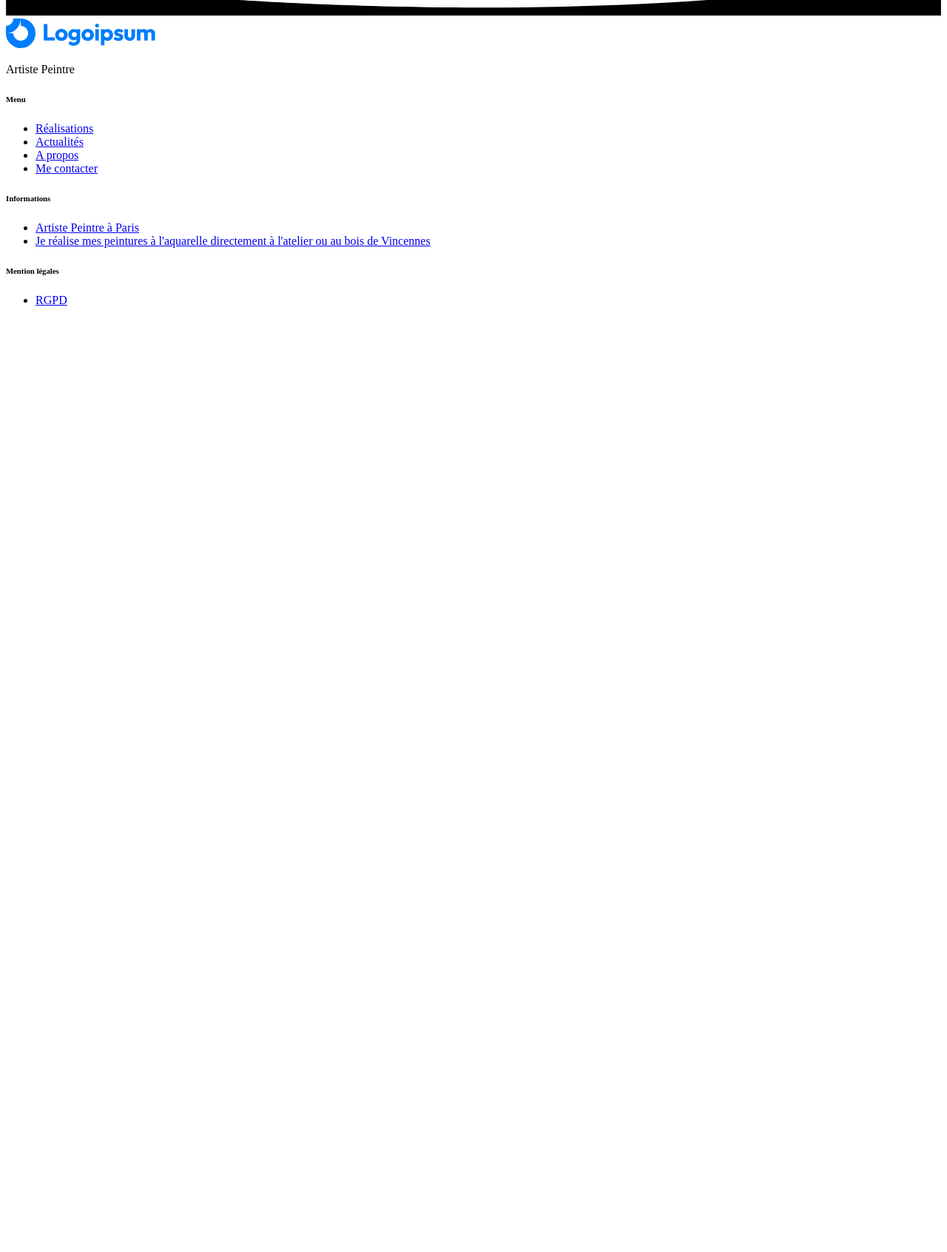
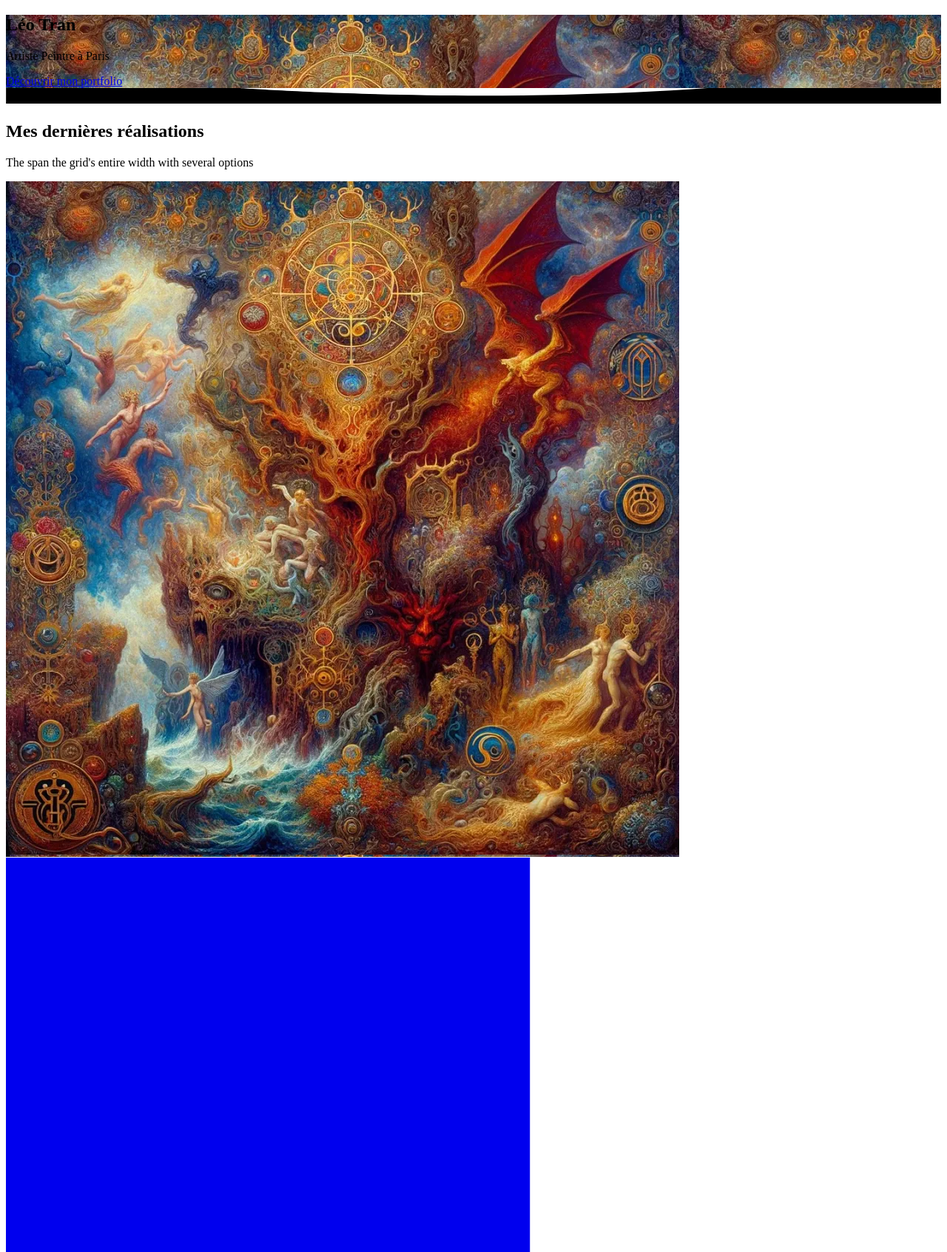
Before and after one commit to yeyo671/projet_cda, a Symfony app: template templates/home/index.html.twig in a window 1280 px wide. Shown: the part 228-1920 px from the top of the page at 74% size. Before the commit the page ends 641 px from the top, so only its background shows below. Run offline with Twig, Linux system fonts and the light colour scheme; the template is opened without the code that fills it, so the values that code supplies are empty; some libraries are stand-ins or nearby versions.

Commit message:
Add homepage

```diff
--- a/src/Controller/HomeController.php
+++ b/src/Controller/HomeController.php
@@ -8,7 +8,7 @@
 
 class HomeController extends AbstractController
 {
-    #[Route('/home', name: 'app_home')]
+    #[Route('/', name: 'app_home')]
     public function index(): Response
     {
         return $this->render('home/index.html.twig', [
--- /dev/null
+++ b/templates/home/blogpost.html.twig
@@ -0,0 +1,270 @@
+<!-- ARTICLES -->
+    <section class="pt-7 pt-md-10">
+      <div class="container">
+        <div class="row align-items-center mb-5">
+          <div class="col-12 col-md">
+
+            <!-- Heading -->
+            <h3 class="mb-0">
+              Latest Stories
+            </h3>
+
+            <!-- Text -->
+            <p class="mb-0 text-body-secondary">
+              Here’s what we've been up to recently.
+            </p>
+
+          </div>
+          <div class="col-12 col-md-auto">
+
+            <!-- Button -->
+            <a href="#!" class="btn btn-sm btn-outline-gray-300 d-none d-md-inline">
+              View all
+            </a>
+
+          </div>
+        </div> <!-- / .row -->
+        <div class="row">
+          <div class="col-12 col-md-6 col-lg-4 d-flex">
+
+            <!-- Card -->
+            <div class="card mb-6 mb-lg-0 shadow-light-lg lift lift-lg">
+
+              <!-- Image -->
+              <a class="card-img-top" href="#!">
+
+                <!-- Image -->
+                <img src="assets/img/photos/photo-15.jpg" alt="..." class="card-img-top">
+
+                <!-- Shape -->
+                <div class="position-relative">
+                  <div class="shape shape-bottom shape-fluid-x text-white">
+                    <svg viewBox="0 0 2880 480" fill="none" xmlns="http://www.w3.org/2000/svg"><path fill-rule="evenodd" clip-rule="evenodd" d="M2160 0C1440 240 720 240 720 240H0v240h2880V0h-720z" fill="currentColor"/></svg>                  </div>
+                </div>
+
+              </a>
+
+              <!-- Body -->
+              <a class="card-body" href="#!">
+
+                <!-- Heading -->
+                <h3>
+                  Cafe Coworking Has Become the Norm.
+                </h3>
+
+                <!-- Text -->
+                <p class="mb-0 text-body-secondary">
+                  Lorem ipsum dolor sit amet, consectetur adipiscing elit. Duis nec condimentum quam.
+                </p>
+
+              </a>
+
+              <!-- Meta -->
+              <a class="card-meta mt-auto" href="#!">
+
+                <!-- Divider -->
+                <hr class="card-meta-divider">
+
+                <!-- Avatar -->
+                <div class="avatar avatar-sm me-2">
+                  <img src="assets/img/avatars/avatar-1.jpg" alt="..." class="avatar-img rounded-circle">
+                </div>
+
+                <!-- Author -->
+                <h6 class="text-uppercase text-body-secondary me-2 mb-0">
+                  Ab Hadley
+                </h6>
+
+                <!-- Date -->
+                <p class="h6 text-uppercase text-body-secondary mb-0 ms-auto">
+                  <time datetime="2019-05-02">May 02</time>
+                </p>
+
+              </a>
+
+            </div>
+
+          </div>
+          <div class="col-12 col-md-6 col-lg-4 d-flex">
+
+            <!-- Card -->
+            <div class="card mb-6 mb-lg-0 shadow-light-lg lift lift-lg">
+
+              <!-- Image -->
+              <a class="card-img-top" href="#!">
+
+                <!-- Image -->
+                <img src="assets/img/photos/photo-14.jpg" alt="..." class="card-img-top">
+
+                <!-- Shape -->
+                <div class="position-relative">
+                  <div class="shape shape-bottom shape-fluid-x text-white">
+                    <svg viewBox="0 0 2880 480" fill="none" xmlns="http://www.w3.org/2000/svg"><path fill-rule="evenodd" clip-rule="evenodd" d="M2160 0C1440 240 720 240 720 240H0v240h2880V0h-720z" fill="currentColor"/></svg>                  </div>
+                </div>
+
+              </a>
+
+              <!-- Body -->
+              <a class="card-body" href="#!">
+
+                <!-- Heading -->
+                <h3>
+                  Weekly Roundtable Meetings Saved Us.
+                </h3>
+
+                <!-- Text -->
+                <p class="mb-0 text-body-secondary">
+                  Lorem ipsum dolor sit amet, consectetur adipiscing elit. Duis nec condimentum quam.
+                </p>
+
+              </a>
+
+              <!-- Meta -->
+              <a class="card-meta mt-auto" href="#!">
+
+                <!-- Divider -->
+                <hr class="card-meta-divider">
+
+                <!-- Avatar -->
+                <div class="avatar avatar-sm me-2">
+                  <img src="assets/img/avatars/avatar-2.jpg" alt="..." class="avatar-img rounded-circle">
+                </div>
+
+                <!-- Author -->
+                <h6 class="text-uppercase text-body-secondary me-2 mb-0">
+                  Adolfo Hess
+                </h6>
+
+                <!-- Date -->
+                <p class="h6 text-uppercase text-body-secondary mb-0 ms-auto">
+                  <time datetime="2019-05-02">May 02</time>
+                </p>
+
+              </a>
+
+            </div>
+
+          </div>
+          <div class="col-12 col-md-6 col-lg-4 d-flex">
+
+            <!-- Card -->
+            <div class="card mb-6 mb-md-0 shadow-light-lg lift lift-lg">
+
+              <!-- Image -->
+              <a class="card-img-top" href="#!">
+
+                <!-- Image -->
+                <img src="assets/img/photos/photo-7.jpg" alt="..." class="card-img-top">
+
+                <!-- Shape -->
+                <div class="position-relative">
+                  <div class="shape shape-bottom shape-fluid-x text-white">
+                    <svg viewBox="0 0 2880 480" fill="none" xmlns="http://www.w3.org/2000/svg"><path fill-rule="evenodd" clip-rule="evenodd" d="M2160 0C1440 240 720 240 720 240H0v240h2880V0h-720z" fill="currentColor"/></svg>                  </div>
+                </div>
+
+              </a>
+
+              <!-- Body -->
+              <a class="card-body" href="#!">
+
+                <!-- Heading -->
+                <h3>
+                  Nature Can Save Your Creative Side.
+                </h3>
+
+                <!-- Text -->
+                <p class="mb-0 text-body-secondary">
+                  Lorem ipsum dolor sit amet, consectetur adipiscing elit. Duis nec condimentum quam.
+                </p>
+
+              </a>
+
+              <!-- Meta -->
+              <a class="card-meta mt-auto" href="#!">
+
+                <!-- Divider -->
+                <hr class="card-meta-divider">
+
+                <!-- Avatar -->
+                <div class="avatar avatar-sm me-2">
+                  <img src="assets/img/avatars/avatar-1.jpg" alt="..." class="avatar-img rounded-circle">
+                </div>
+
+                <!-- Author -->
+                <h6 class="text-uppercase text-body-secondary me-2 mb-0">
+                  Ab Hadley
+                </h6>
+
+                <!-- Date -->
+                <p class="h6 text-uppercase text-body-secondary mb-0 ms-auto">
+                  <time datetime="2019-05-02">May 02</time>
+                </p>
+
+              </a>
+
+            </div>
+
+          </div>
+          <div class="col-12 col-md-6 col-lg-4 d-flex">
+
+            <!-- Card -->
+            <div class="card d-lg-none shadow-light-lg lift lift-lg">
+
+              <!-- Image -->
+              <a class="card-img-top" href="#!">
+
+                <!-- Image -->
+                <img src="assets/img/photos/photo-5.jpg" alt="..." class="card-img-top">
+
+                <!-- Shape -->
+                <div class="position-relative">
+                  <div class="shape shape-bottom shape-fluid-x text-white">
+                    <svg viewBox="0 0 2880 480" fill="none" xmlns="http://www.w3.org/2000/svg"><path fill-rule="evenodd" clip-rule="evenodd" d="M2160 0C1440 240 720 240 720 240H0v240h2880V0h-720z" fill="currentColor"/></svg>                  </div>
+                </div>
+
+              </a>
+
+              <!-- Body -->
+              <a class="card-body" href="#!">
+
+                <!-- Heading -->
+                <h3>
+                  Coffee Can Keep You Going, But At What Cost?
+                </h3>
+
+                <!-- Text -->
+                <p class="mb-0 text-body-secondary">
+                  Lorem ipsum dolor sit amet, consectetur adipiscing elit. Duis nec condimentum quam.
+                </p>
+
+              </a>
+
+              <!-- Meta -->
+              <a class="card-meta mt-auto" href="#!">
+
+                <!-- Divider -->
+                <hr class="card-meta-divider">
+
+                <!-- Avatar -->
+                <div class="avatar avatar-sm me-2">
+                  <img src="assets/img/avatars/avatar-1.jpg" alt="..." class="avatar-img rounded-circle">
+                </div>
+
+                <!-- Author -->
+                <h6 class="text-uppercase text-body-secondary me-2 mb-0">
+                  Ab Hadley
+                </h6>
+
+                <!-- Date -->
+                <p class="h6 text-uppercase text-body-secondary mb-0 ms-auto">
+                  <time datetime="2019-05-02">May 02</time>
+                </p>
+
+              </a>
+
+            </div>
+
+          </div>
+        </div> <!-- / .row -->
+      </div> <!-- / .container -->
+    </section>
--- a/templates/home/index.html.twig
+++ b/templates/home/index.html.twig
@@ -1,7 +1,9 @@
 {% extends 'base.html.twig' %}
 
-{% block title %}Hello HomeController!{% endblock %}
+{% block title %}Accueil{% endblock %}
 
 {% block body %}
-
+    {% include 'home/welcome.html.twig' %}
+    {% include 'home/realisation.html.twig' %}
+    {% include 'home/blogpost.html.twig' %}
 {% endblock %}
--- /dev/null
+++ b/templates/home/realisation.html.twig
@@ -0,0 +1,162 @@
+ <!-- ARTICLES -->
+    <section class="pt-7 pt-md-10">
+      <div class="container">
+        <div class="row">
+          <div class="col-12">
+
+          <h2 class="mb-0">
+            Mes dernières réalisations
+          </h2>
+
+          <p class="mb-5 text-muted">
+            The span the grid's entire width with several options
+          </p>
+
+            <!-- Card -->
+            <div class="card card-row shadow-light-lg mb-6 lift lift-lg" data-aos="fade-in">
+              <div class="row gx-0">
+                <a class="col-12 col-md-6 order-md-2 bg-cover card-img-end" style="background-image: url(/img/peinture.png);" href="#!">
+
+                  <!-- Image (placeholder) -->
+                  <img src="/img/peinture.png" alt="..." class="img-fluid d-md-none invisible">
+
+                  <!-- Shape -->
+                  <div class="shape shape-start shape-fluid-y text-white d-none d-md-block">
+                    <svg viewBox="0 0 112 690" fill="none" xmlns="http://www.w3.org/2000/svg"><path d="M0 0h62.759v172C38.62 384 112 517 112 517v173H0V0z" fill="currentColor"/></svg>                  </div>
+
+                </a>
+                <div class="col-12 col-md-6 order-md-1">
+
+                  <!-- Body -->
+                  <a class="card-body" href="#!">
+
+                    <!-- Heading -->
+                    <h3>
+                      Titre
+                    </h3>
+
+                    <!-- Text -->
+                    <p class="mb-0 text-body-secondary">
+                      Lorem ipsum dolor sit amet, consectetur adipiscing elit. Duis nec condimentum quam. Fusce pellentesque faucibus lorem at viverra. Integer at feugiat odio. In placerat euismod risus proin erat purus.
+                    </p>
+
+                  </a>
+
+                  <!-- Meta -->
+                  <a class="card-meta" href="#!">
+
+                    <!-- Divider -->
+                    <hr class="card-meta-divider">
+
+                    <!-- Date -->
+                    <p class="h6 text-uppercase text-body-secondary mb-0 ms-auto">
+                      <time datetime="2019-05-02">May 02</time>
+                    </p>
+
+                  </a>
+
+                </div>
+
+              </div> <!-- / .row -->
+            </div>
+
+            <!-- Card -->
+            <div class="card card-row shadow-light-lg mb-6 lift lift-lg" data-aos="fade-in">
+              <div class="row gx-0">
+                <a class="col-12 col-md-6 order-md-2 bg-cover card-img-end" style="background-image: url(/img/peinture.png);" href="#!">
+
+                  <!-- Image (placeholder) -->
+                  <img src="/img/peinture.png" alt="..." class="img-fluid d-md-none invisible">
+
+                  <!-- Shape -->
+                  <div class="shape shape-start shape-fluid-y text-white d-none d-md-block">
+                    <svg viewBox="0 0 112 690" fill="none" xmlns="http://www.w3.org/2000/svg"><path d="M0 0h62.759v172C38.62 384 112 517 112 517v173H0V0z" fill="currentColor"/></svg>                  </div>
+
+                </a>
+                <div class="col-12 col-md-6 order-md-1">
+
+                  <!-- Body -->
+                  <a class="card-body" href="#!">
+
+                    <!-- Heading -->
+                    <h3>
+                      Titre
+                    </h3>
+
+                    <!-- Text -->
+                    <p class="mb-0 text-body-secondary">
+                      Lorem ipsum dolor sit amet, consectetur adipiscing elit. Duis nec condimentum quam. Fusce pellentesque faucibus lorem at viverra. Integer at feugiat odio. In placerat euismod risus proin erat purus.
+                    </p>
+
+                  </a>
+
+                  <!-- Meta -->
+                  <a class="card-meta" href="#!">
+
+                    <!-- Divider -->
+                    <hr class="card-meta-divider">
+
+                    <!-- Date -->
+                    <p class="h6 text-uppercase text-body-secondary mb-0 ms-auto">
+                      <time datetime="2019-05-02">May 02</time>
+                    </p>
+
+                  </a>
+
+                </div>
+
+              </div> <!-- / .row -->
+            </div>
+
+            <!-- Card -->
+            <div class="card card-row shadow-light-lg mb-6 lift lift-lg" data-aos="fade-in">
+              <div class="row gx-0">
+                <a class="col-12 col-md-6 order-md-2 bg-cover card-img-end" style="background-image: url(/img/peinture.png);" href="#!">
+
+                  <!-- Image (placeholder) -->
+                  <img src="/img/peinture.png" alt="..." class="img-fluid d-md-none invisible">
+
+                  <!-- Shape -->
+                  <div class="shape shape-start shape-fluid-y text-white d-none d-md-block">
+                    <svg viewBox="0 0 112 690" fill="none" xmlns="http://www.w3.org/2000/svg"><path d="M0 0h62.759v172C38.62 384 112 517 112 517v173H0V0z" fill="currentColor"/></svg>                  </div>
+
+                </a>
+                <div class="col-12 col-md-6 order-md-1">
+
+                  <!-- Body -->
+                  <a class="card-body" href="#!">
+
+                    <!-- Heading -->
+                    <h3>
+                      Titre
+                    </h3>
+
+                    <!-- Text -->
+                    <p class="mb-0 text-body-secondary">
+                      Lorem ipsum dolor sit amet, consectetur adipiscing elit. Duis nec condimentum quam. Fusce pellentesque faucibus lorem at viverra. Integer at feugiat odio. In placerat euismod risus proin erat purus.
+                    </p>
+
+                  </a>
+
+                  <!-- Meta -->
+                  <a class="card-meta" href="#!">
+
+                    <!-- Divider -->
+                    <hr class="card-meta-divider">
+
+                    <!-- Date -->
+                    <p class="h6 text-uppercase text-body-secondary mb-0 ms-auto">
+                      <time datetime="2019-05-02">May 02</time>
+                    </p>
+
+                  </a>
+
+                </div>
+
+              </div> <!-- / .row -->
+            </div>
+
+          </div>
+        </div> <!-- / .row -->
+      </div> <!-- / .container -->
+    </section>
--- /dev/null
+++ b/templates/home/welcome.html.twig
@@ -0,0 +1,32 @@
+    <!-- WELCOME -->
+    <section data-jarallax data-speed=".8" class="py-10 py-md-14 overlay overlay-black overlay-60 bg-cover jarallax" style="background-image: url(/img/peinture.png);">
+      <div class="container">
+        <div class="row justify-content-center">
+          <div class="col-12 col-md-10 col-lg-7 text-center">
+
+            <!-- Heading -->
+            <h1 class="display-2 fw-bold text-white">
+              Léo Tran
+            </h1>
+
+            <!-- Text -->
+            <p class="lead mb-0 text-white text-opacity-75">
+            Artiste Peintre à Paris
+            </p>
+
+            <!-- Button -->
+            <a href="#!" class="btn btn-primary lift">
+                Découvrir mon portfolio
+                <i class="fe fe-arrow-right ms-3"></i>
+            </a>
+
+          </div>
+        </div> <!-- / .row -->
+      </div> <!-- / .container -->
+    </section>
+
+    <!-- SHAPE -->
+    <div class="position-relative">
+      <div class="shape shape-bottom shape-fluid-x text-light">
+        <svg viewBox="0 0 2880 48" fill="none" xmlns="http://www.w3.org/2000/svg"><path d="M0 48h2880V0h-720C1442.5 52 720 0 720 0H0v48z" fill="currentColor"/></svg>      </div>
+    </div>
```
Also changed, not shown: public/img/peinture.png (added).
